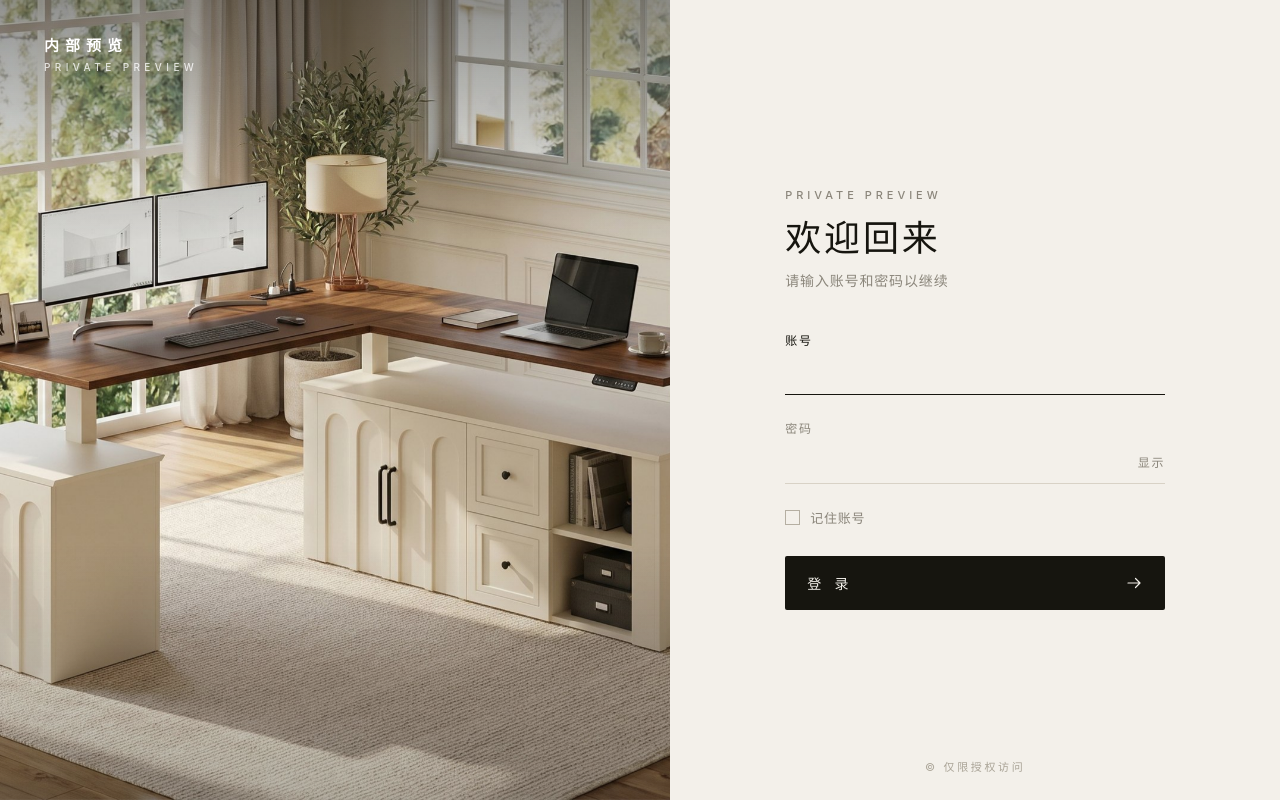
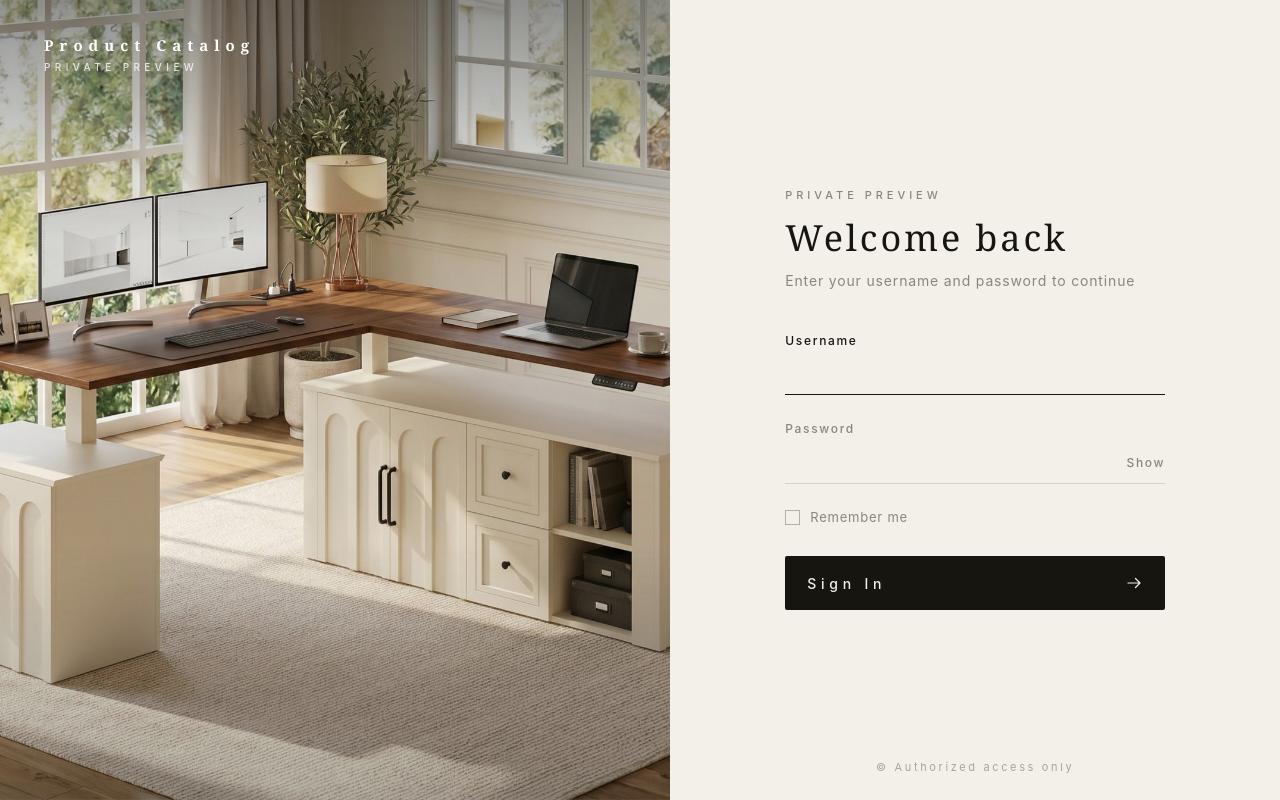
Before and after one commit to lijiaxu-collab/xingzheng, a plain HTML site: page index.html in a window 1280 px wide. Drawn offline with Linux system fonts and the light colour scheme.

Commit message:
Update index.html

```diff
--- a/index.html
+++ b/index.html
@@ -1,8 +1,8 @@
 <!DOCTYPE html>
-<html lang="zh-CN"><head><meta charset="UTF-8">
+<html lang="en"><head><meta charset="UTF-8">
 
 <meta name="viewport" content="width=device-width, initial-scale=1">
-<title>63 英寸 L 型站立式办公桌，拱形柜门配黑色拉手，带储物抽屉，全黑</title>
+<title>63-Inch L-Shaped Standing Desk with Arched Cabinet Doors, Black Handles and Storage Drawers, Black</title>
 <style>
   :root{
     --ink:#0F1111;
@@ -510,67 +510,67 @@ html:not(.authed),html:not(.authed) body{overflow:hidden;height:100%}
 </head>
 <body>
 <script>try{if(sessionStorage.getItem('pdp_auth_v1')==='1'){document.documentElement.classList.add('authed','boot')}}catch(e){}</script>
-<div id="lg" role="dialog" aria-label="登录">
+<div id="lg" role="dialog" aria-label="Sign in">
   <div class="lg-ph">
     <img src="assets/woodwhite-1.jpg" alt="">
-    <div class="lg-brand"><b>内部预览</b><span>PRIVATE PREVIEW</span></div>
+    <div class="lg-brand"><b>Product Catalog</b><span>PRIVATE PREVIEW</span></div>
   </div>
   <div class="lg-fm">
     <div class="lg-box lgcard" id="lgcard">
       <div class="eb rv" style="--i:0">PRIVATE PREVIEW</div>
-      <h1 class="rv" style="--i:1">欢迎回来</h1>
-      <p class="sub rv" style="--i:2">请输入账号和密码以继续</p>
+      <h1 class="rv" style="--i:1">Welcome back</h1>
+      <p class="sub rv" style="--i:2">Enter your username and password to continue</p>
       <form class="lgform" id="lgform" autocomplete="on" novalidate>
         <div class="fld rv" id="fu" style="--i:3">
-          <label for="lgu">账号</label>
+          <label for="lgu">Username</label>
           <input id="lgu" name="username" type="text" autocomplete="username" autocapitalize="off" spellcheck="false">
         </div>
         <div class="fld rv" id="fp" style="--i:4">
-          <label for="lgp">密码</label>
+          <label for="lgp">Password</label>
           <input id="lgp" name="password" type="password" autocomplete="current-password">
-          <button type="button" class="eye" id="lgeye" aria-label="显示或隐藏密码">显示</button>
+          <button type="button" class="eye" id="lgeye" aria-label="Show or hide password">Show</button>
         </div>
         <div class="lg-row rv" style="--i:5">
-          <label class="rem"><input type="checkbox" id="lgr"><i></i>记住账号</label>
+          <label class="rem"><input type="checkbox" id="lgr"><i></i>Remember me</label>
           <div class="err" id="lgerr" role="alert"></div>
         </div>
-        <button type="submit" class="go rv" id="lgbtn" style="--i:6"><span class="tx">登 录</span><svg viewBox="0 0 24 24" aria-hidden="true"><path d="M4 12h16M14 6l6 6-6 6"/></svg></button>
+        <button type="submit" class="go rv" id="lgbtn" style="--i:6"><span class="tx">Sign In</span><svg viewBox="0 0 24 24" aria-hidden="true"><path d="M4 12h16M14 6l6 6-6 6"/></svg></button>
       </form>
     </div>
-    <div class="lg-foot">© 仅限授权访问</div>
+    <div class="lg-foot">© Authorized access only</div>
   </div>
 </div>
-<button id="lo" type="button">退出登录</button>
+<button id="lo" type="button">Sign out</button>
 
 
 <header class="site-hd"><div class="site-hd-in"><span class="logo">董家创新</span></div></header>
 <main class="pdp">
   <!-- ================= 左栏：图集 ================= -->
-  <section class="gallery" aria-label="商品图片">
+  <section class="gallery" aria-label="Product images">
     <div class="stage" id="stage">
       <img class="stage-img" id="stageBase" alt="">
       <img class="stage-img is-preview" id="stagePrev" alt="" aria-hidden="true">
     </div>
 
-    <p class="stage-note"><a href="#" id="viewAll">移动鼠标放大 · 点击查看大图</a></p>
-    <div class="thumbs" id="thumbs" role="group" aria-label="缩略图"></div>
+    <p class="stage-note"><a href="#" id="viewAll">Hover to zoom · Click to enlarge</a></p>
+    <div class="thumbs" id="thumbs" role="group" aria-label="Thumbnails"></div>
   </section>
 
   <!-- ================= 右栏：商品信息 ================= -->
   <section class="info">
-    <h1 class="title" id="title">63 英寸 L 型站立式办公桌，拱形柜门配黑色拉手，带储物抽屉，全黑</h1>
-    <p class="subtitle" id="subtitle">桌面 63" × 63"，桌深 23.6"；全黑桌面搭配黑色拱形柜体，配储物柜、2 个抽屉与开放式置物格，另配独立边柜。</p>
+    <h1 class="title" id="title">63-Inch L-Shaped Standing Desk with Arched Cabinet Doors, Black Handles and Storage Drawers, Black</h1>
+    <p class="subtitle" id="subtitle">63" × 63" desktop, 23.6" deep; black top paired with black arched-panel cabinets, with a storage cabinet, 2 drawers, open shelves and a separate side cabinet.</p>
 
     <hr>
 
     <div class="opt">
-      <div class="opt-label">尺寸：<b id="dimValue">L型</b></div>
-      <div class="dim-group" id="dimGroup" role="group" aria-label="选择尺寸"></div>
+      <div class="opt-label">Model: <b id="dimValue">L-Shape</b></div>
+      <div class="dim-group" id="dimGroup" role="group" aria-label="Select model"></div>
     </div>
 
     <div class="opt">
-      <div class="opt-label">颜色：<b id="colorValue">全黑</b></div>
-      <div class="color-group" id="colorGroup" role="group" aria-label="选择颜色"></div>
+      <div class="opt-label">Color: <b id="colorValue">Black</b></div>
+      <div class="color-group" id="colorGroup" role="group" aria-label="Select color"></div>
     </div>
 
     <div class="price-block" aria-live="polite">
@@ -580,7 +580,7 @@ html:not(.authed),html:not(.authed) body{overflow:hidden;height:100%}
     <hr>
 
     <!-- 详情：跟随颜色 SKU 切换 -->
-    <section class="detail" aria-label="商品详情">
+    <section class="detail" aria-label="Product details">
       <h2 class="detail-title">Top highlights</h2>
       <ul class="hl-list" id="hlList"></ul>
       <a class="hl-source" href="#">
@@ -596,7 +596,7 @@ html:not(.authed),html:not(.authed) body{overflow:hidden;height:100%}
       <div class="about-head" id="aboutHead">
         <h2 class="detail-title">About this item</h2>
         <button class="about-toggle" id="aboutToggle" type="button" aria-expanded="false" aria-controls="aboutBody">
-          <span id="aboutToggleText">展开</span>
+          <span id="aboutToggleText">Expand</span>
           <svg viewBox="0 0 24 24" fill="none" stroke="currentColor" stroke-width="2" stroke-linecap="round" stroke-linejoin="round" aria-hidden="true">
             <path d="M6 9l6 6 6-6"></path>
           </svg>
@@ -609,11 +609,11 @@ html:not(.authed),html:not(.authed) body{overflow:hidden;height:100%}
   </section>
 </main>
 
-<div class="lightbox" id="lightbox" role="dialog" aria-modal="true" aria-label="查看大图">
-  <button class="lb-close" id="lbClose" aria-label="关闭">×</button>
-  <button class="lb-nav prev" id="lbPrev" aria-label="上一张">‹</button>
+<div class="lightbox" id="lightbox" role="dialog" aria-modal="true" aria-label="Enlarged image">
+  <button class="lb-close" id="lbClose" aria-label="Close">×</button>
+  <button class="lb-nav prev" id="lbPrev" aria-label="Previous">‹</button>
   <img id="lbImg" alt="">
-  <button class="lb-nav next" id="lbNext" aria-label="下一张">›</button>
+  <button class="lb-nav next" id="lbNext" aria-label="Next">›</button>
   <div class="lb-thumbs" id="lbThumbs"></div>
   <div class="lb-count" id="lbCount"></div>
 </div>
@@ -629,21 +629,21 @@ const PRODUCT = {
 /* 型号清单（按钮顺序）。price 为该型号定价，仅供参考；
    U型、单人一桌子 还没有产品图，建好 SKU 后（dimension 填同名）按钮会自动可点 */
 const DIMENSIONS = [
-  { name: "L型", price: 349 },
-  { name: "T型", price: 399 },
-  { name: "U型", price: 439 },
-  { name: "单人一桌子", price: 279 }
+  { name: "L-Shape", price: 349 },
+  { name: "T-Shape", price: 399 },
+  { name: "U-Shape", price: 439 },
+  { name: "Single Desk", price: 279 }
 ];
 
 const VARIANTS = [
   {
     sku: "l-allblack",
-    dimension: "L型",
-    color: "全黑",
-    colorZh: "全黑",
+    dimension: "L-Shape",
+    color: "Black",
+    colorZh: "Black",
     price: 349,
-    title: "63 英寸 L 型站立式办公桌，拱形柜门配黑色拉手，带储物抽屉，全黑",
-    subtitle: "桌面 63\" × 63\"，桌深 23.6\"；全黑桌面搭配黑色拱形柜体，配储物柜、2 个抽屉与开放式置物格，另配独立边柜。",
+    title: "63-Inch L-Shaped Standing Desk with Arched Cabinet Doors, Black Handles and Storage Drawers, Black",
+    subtitle: "63\" × 63\" desktop, 23.6\" deep; black top paired with black arched-panel cabinets, with a storage cabinet, 2 drawers, open shelves and a separate side cabinet.",
     highlights: [
       "L-shaped corner layout with two 63\" wings and a 23.6\" deep work surface",
       "Electric lift desktop switches between sitting and standing heights",
@@ -656,19 +656,19 @@ const VARIANTS = [
       { label: "Arched Panel Design", text: "Black top and black cabinets create a bold, unified look. Arched-panel doors are paired with black bar handles, and the drawers with round black knobs, suiting modern studies and offices." }
     ],
     images: [
-      { src: "assets/allblack-1.jpg", alt: "全黑 L 型升降办公桌，黑色桌面与黑色拱形柜门（桌面降至坐姿高度）" },
-      { src: "assets/allblack-2.jpg", alt: "全黑 L 型升降办公桌，桌面升至站立高度" },
-      { src: "assets/dim-l.jpg", alt: "L 型升降办公桌尺寸图" }
+      { src: "assets/allblack-1.jpg", alt: "Black L-shaped standing desk with black top and black arched cabinet doors (lowered to sitting height)" },
+      { src: "assets/allblack-2.jpg", alt: "Black L-shaped standing desk, raised to standing height" },
+      { src: "assets/dim-l.jpg", alt: "L-shaped standing desk dimensions" }
     ]
   },
   {
     sku: "l-wood-white",
-    dimension: "L型",
-    color: "上木下白",
-    colorZh: "上木下白",
+    dimension: "L-Shape",
+    color: "Walnut & White",
+    colorZh: "Walnut & White",
     price: 349,
-    title: "63 英寸 L 型站立式办公桌，拱形柜门配黑色拉手，带储物抽屉，上木下白",
-    subtitle: "桌面 63\" × 63\"，桌深 23.6\"；胡桃木纹桌面搭配奶白色拱形柜体，配储物柜、2 个抽屉与开放式置物格，另配独立边柜。",
+    title: "63-Inch L-Shaped Standing Desk with Arched Cabinet Doors, Black Handles and Storage Drawers, Walnut & White",
+    subtitle: "63\" × 63\" desktop, 23.6\" deep; walnut-grain top paired with creamy white arched-panel cabinets, with a storage cabinet, 2 drawers, open shelves and a separate side cabinet.",
     highlights: [
       "L-shaped corner layout with two 63\" wings and a 23.6\" deep work surface",
       "Electric lift desktop switches between sitting and standing heights",
@@ -681,19 +681,19 @@ const VARIANTS = [
       { label: "Arched Panel Design", text: "A walnut-grain top sits over creamy white arched-panel cabinets. Black bar handles on the doors and round black knobs on the drawers add contrast, a warm look that suits modern and Scandinavian rooms." }
     ],
     images: [
-      { src: "assets/woodwhite-1.jpg", alt: "上木下白 L 型升降办公桌，胡桃木纹桌面与奶白色拱形柜体（桌面降至坐姿高度）" },
-      { src: "assets/woodwhite-2.jpg", alt: "上木下白 L 型升降办公桌，桌面升至站立高度" },
-      { src: "assets/dim-l.jpg", alt: "L 型升降办公桌尺寸图" }
+      { src: "assets/woodwhite-1.jpg", alt: "Walnut & White L-shaped standing desk with walnut-grain top and creamy white arched cabinets (lowered to sitting height)" },
+      { src: "assets/woodwhite-2.jpg", alt: "Walnut & White L-shaped standing desk, raised to standing height" },
+      { src: "assets/dim-l.jpg", alt: "L-shaped standing desk dimensions" }
     ]
   },
   {
     sku: "l-wood-black",
-    dimension: "L型",
-    color: "上木下黑",
-    colorZh: "上木下黑",
+    dimension: "L-Shape",
+    color: "Walnut & Black",
+    colorZh: "Walnut & Black",
     price: 349,
-    title: "63 英寸 L 型站立式办公桌，拱形柜门配黑色拉手，带储物抽屉，上木下黑",
-    subtitle: "桌面 63\" × 63\"，桌深 23.6\"；胡桃木纹桌面搭配黑色拱形柜体，配储物柜、2 个抽屉与开放式置物格，另配独立边柜。",
+    title: "63-Inch L-Shaped Standing Desk with Arched Cabinet Doors, Black Handles and Storage Drawers, Walnut & Black",
+    subtitle: "63\" × 63\" desktop, 23.6\" deep; walnut-grain top paired with black arched-panel cabinets, with a storage cabinet, 2 drawers, open shelves and a separate side cabinet.",
     highlights: [
       "L-shaped corner layout with two 63\" wings and a 23.6\" deep work surface",
       "Electric lift desktop switches between sitting and standing heights",
@@ -706,19 +706,19 @@ const VARIANTS = [
       { label: "Arched Panel Design", text: "A walnut-grain top sits over matte black arched-panel cabinets. Black bar handles on the doors and round black knobs on the drawers create a rich contrast that suits modern and classic rooms." }
     ],
     images: [
-      { src: "assets/woodblack-1.jpg", alt: "上木下黑 L 型升降办公桌，胡桃木纹桌面与黑色拱形柜体（桌面降至坐姿高度）" },
-      { src: "assets/woodblack-2.jpg", alt: "上木下黑 L 型升降办公桌，桌面升至站立高度" },
-      { src: "assets/dim-l.jpg", alt: "L 型升降办公桌尺寸图" }
+      { src: "assets/woodblack-1.jpg", alt: "Walnut & Black L-shaped standing desk with walnut-grain top and black arched cabinets (lowered to sitting height)" },
+      { src: "assets/woodblack-2.jpg", alt: "Walnut & Black L-shaped standing desk, raised to standing height" },
+      { src: "assets/dim-l.jpg", alt: "L-shaped standing desk dimensions" }
     ]
   },
   {
     sku: "t-allwood",
-    dimension: "T型",
-    color: "全木色",
-    colorZh: "全木色",
+    dimension: "T-Shape",
+    color: "All Wood",
+    colorZh: "All Wood",
     price: 399,
-    title: "102 英寸 T 型站立式办公桌，拱形柜门配黑色拉手，带储物抽屉，全木色",
-    subtitle: "桌面总宽 102.36\"、桌深 23.62\"；主柜长 53.54\"，配储物柜、2 个抽屉与 9.25\" 高开放式置物格，另配独立边柜。",
+    title: "102-Inch T-Shaped Standing Desk with Arched Cabinet Doors, Black Handles and Storage Drawers, All Wood",
+    subtitle: "102.36\" wide, 23.62\" deep; 53.54\" main cabinet with 2 drawers and 9.25\" high open shelves, plus a separate side cabinet.",
     highlights: [
       "T-shaped layout, 102.36\" wide and 23.62\" deep, with plenty of room for multiple monitors",
       "Electric lift desktop switches between sitting and standing heights",
@@ -731,19 +731,19 @@ const VARIANTS = [
       { label: "Arched Panel Design", text: "A deep walnut-grain top sits over matching all-wood arched-panel cabinets. Black bar handles on the doors and round black knobs on the drawers complete a warm, unified look that suits modern and classic rooms." }
     ],
     images: [
-      { src: "assets/twood-1.jpg", alt: "T 型全木色升降办公桌，深胡桃木纹桌面与拱形柜体" },
-      { src: "assets/twood-2.jpg", alt: "T 型全木色升降办公桌（桌面升起）" },
-      { src: "assets/dim-t.jpg", alt: "T 型升降办公桌尺寸图" }
+      { src: "assets/twood-1.jpg", alt: "All Wood T-shaped standing desk with deep walnut-grain top and arched cabinets" },
+      { src: "assets/twood-2.jpg", alt: "All Wood T-shaped standing desk, raised to standing height" },
+      { src: "assets/dim-t.jpg", alt: "T-shaped standing desk dimensions" }
     ]
   },
   {
     sku: "u-wood-black",
-    dimension: "U型",
-    color: "上木下黑",
-    colorZh: "上木下黑",
+    dimension: "U-Shape",
+    color: "Walnut & Black",
+    colorZh: "Walnut & Black",
     price: 439,
-    title: "86.6 英寸 U 型站立式办公桌，拱形柜门配黑色拉手，带储物抽屉，上木下黑",
-    subtitle: "桌面总宽 86.61\"，两翼各长 63\"，桌深 23.62\"；双侧储物柜长 65.35\"，配储物柜、抽屉与开放式置物格。",
+    title: "86.6-Inch U-Shaped Standing Desk with Arched Cabinet Doors, Black Handles and Storage Drawers, Walnut & Black",
+    subtitle: "86.61\" wide with two 63\" wings, 23.62\" deep; two 65.35\" storage cabinets with drawers and open shelves.",
     highlights: [
       "U-shaped layout, 86.61\" wide with two 63\" wings and a 23.62\" deep work surface",
       "Electric lift desktop switches between sitting and standing heights",
@@ -756,19 +756,19 @@ const VARIANTS = [
       { label: "Arched Panel Design", text: "A walnut-grain top sits over matte black arched-panel cabinets. Black bar handles on the doors and round black knobs on the drawers create a rich contrast that suits modern and classic rooms." }
     ],
     images: [
-      { src: "assets/ublack-1.jpg", alt: "上木下黑 U 型升降办公桌（桌面降低）" },
-      { src: "assets/ublack-2.jpg", alt: "上木下黑 U 型升降办公桌（桌面升起）" },
-      { src: "assets/dim-u.jpg", alt: "U 型升降办公桌尺寸图" }
+      { src: "assets/ublack-1.jpg", alt: "Walnut & Black U-shaped standing desk (lowered)" },
+      { src: "assets/ublack-2.jpg", alt: "Walnut & Black U-shaped standing desk (raised)" },
+      { src: "assets/dim-u.jpg", alt: "U-shaped standing desk dimensions" }
     ]
   },
   {
     sku: "s-wood-white",
-    dimension: "单人一桌子",
-    color: "上木下白",
-    colorZh: "上木下白",
+    dimension: "Single Desk",
+    color: "Walnut & White",
+    colorZh: "Walnut & White",
     price: 279,
-    title: "63 英寸 单人站立式办公桌，拱形柜体配黑色拉手，带储物柜，上木下白",
-    subtitle: "桌面 63\" × 23.62\"；储物柜长 50.39\"、深 23.62\"、高 20.67\"，配拱形柜门与拱形桌腿护板。",
+    title: "63-Inch Single-Person Standing Desk with Arched Cabinet, Black Handles and Storage Cabinet, Walnut & White",
+    subtitle: "63\" × 23.62\" desktop; 50.39\" × 23.62\" × 20.67\" storage cabinet with arched doors and an arched leg panel.",
     highlights: [
       "Single-person desk with a 63\" x 23.62\" desktop",
       "Electric lift desktop switches between sitting and standing heights",
@@ -781,19 +781,19 @@ const VARIANTS = [
       { label: "Arched Panel Design", text: "A walnut-grain top pairs with a creamy white arched-panel cabinet and leg panel. Black bar handles add contrast, a soft, bright look that suits modern and Scandinavian rooms." }
     ],
     images: [
-      { src: "assets/swhite-1.jpg", alt: "上木下白 单人升降办公桌（桌面降低）" },
-      { src: "assets/swhite-2.jpg", alt: "上木下白 单人升降办公桌（桌面升起）" },
-      { src: "assets/dim-single.jpg", alt: "单人升降办公桌尺寸图" }
+      { src: "assets/swhite-1.jpg", alt: "Walnut & White single-person standing desk (lowered)" },
+      { src: "assets/swhite-2.jpg", alt: "Walnut & White single-person standing desk (raised)" },
+      { src: "assets/dim-single.jpg", alt: "Single-person standing desk dimensions" }
     ]
   },
   {
     sku: "s-wood-black",
-    dimension: "单人一桌子",
-    color: "上木下黑",
-    colorZh: "上木下黑",
+    dimension: "Single Desk",
+    color: "Walnut & Black",
+    colorZh: "Walnut & Black",
     price: 279,
-    title: "63 英寸 单人站立式办公桌，拱形柜体配黑色拉手，带储物柜，上木下黑",
-    subtitle: "桌面 63\" × 23.62\"；储物柜长 50.39\"、深 23.62\"、高 20.67\"，配拱形柜门与拱形桌腿护板。",
+    title: "63-Inch Single-Person Standing Desk with Arched Cabinet, Black Handles and Storage Cabinet, Walnut & Black",
+    subtitle: "63\" × 23.62\" desktop; 50.39\" × 23.62\" × 20.67\" storage cabinet with arched doors and an arched leg panel.",
     highlights: [
       "Single-person desk with a 63\" x 23.62\" desktop",
       "Electric lift desktop switches between sitting and standing heights",
@@ -806,9 +806,9 @@ const VARIANTS = [
       { label: "Arched Panel Design", text: "A walnut-grain top sits over a matte black arched-panel cabinet and leg panel. Black bar handles create a rich contrast that suits modern and classic rooms." }
     ],
     images: [
-      { src: "assets/sblack-1.jpg", alt: "上木下黑 单人升降办公桌（桌面降低）" },
-      { src: "assets/sblack-2.jpg", alt: "上木下黑 单人升降办公桌（桌面升起）" },
-      { src: "assets/dim-single.jpg", alt: "单人升降办公桌尺寸图" }
+      { src: "assets/sblack-1.jpg", alt: "Walnut & Black single-person standing desk (lowered)" },
+      { src: "assets/sblack-2.jpg", alt: "Walnut & Black single-person standing desk (raised)" },
+      { src: "assets/dim-single.jpg", alt: "Single-person standing desk dimensions" }
     ]
   }
 ];
@@ -862,7 +862,7 @@ function renderThumbs() {
     const b = document.createElement("button");
     b.type = "button";
     b.className = "thumb" + (i === iIndex ? " is-active" : "");
-    b.setAttribute("aria-label", `查看图片 ${i + 1}：${item.alt}`);
+    b.setAttribute("aria-label", `View image ${i + 1}: ${item.alt}`);
     b.setAttribute("aria-current", i === iIndex ? "true" : "false");
     b.innerHTML = `<img src="${item.src}" alt="" loading="lazy">`;
     b.addEventListener("mouseenter", () => startHover(i));
@@ -883,7 +883,7 @@ function renderColorCards() {
     card.type = "button";
     card.className = "color-card" + (i === vIndex ? " is-active" : "");
     card.setAttribute("aria-pressed", i === vIndex ? "true" : "false");
-    card.setAttribute("aria-label", `${v.colorZh} ${v.color}，${v.price} 美元`);
+    card.setAttribute("aria-label", `${v.color}, ${v.price} USD`);
     card.innerHTML = `
       <img class="card-img" src="${v.images[0].src}" alt="">
       <div class="card-meta">1 option</div>
@@ -905,7 +905,7 @@ function renderDims() {
     b.className = "dim-btn" + (dim.name === current().dimension ? " is-active" : "");
     b.textContent = dim.name;
     b.disabled = !has;
-    if (!has) b.title = "暂未上架";
+    if (!has) b.title = "Coming soon";
     b.setAttribute("aria-pressed", dim.name === current().dimension ? "true" : "false");
     b.addEventListener("click", () => selectVariant(idx, true));
     group.appendChild(b);
@@ -993,7 +993,7 @@ function paintLightbox() {
       const b = document.createElement("button");
       b.type = "button";
       b.className = "lb-thumb";
-      b.setAttribute("aria-label", `查看图片 ${i + 1}`);
+      b.setAttribute("aria-label", `View image ${i + 1}`);
       b.innerHTML = `<img src="${it.src}" alt="">`;
       b.addEventListener("click", () => { lbIndex = i; paintLightbox(); });
       lbThumbs.appendChild(b);
@@ -1212,7 +1212,7 @@ function renderDetail() {
 function setAboutOpen(open) {
   aboutOpen = open;
   aboutToggle.setAttribute("aria-expanded", open ? "true" : "false");
-  $("#aboutToggleText").textContent = open ? "收起" : "展开";
+  $("#aboutToggleText").textContent = open ? "Collapse" : "Expand";
   aboutBody.style.maxHeight = open ? aboutBody.scrollHeight + "px" : "0px";
 }
 
@@ -1262,7 +1262,7 @@ window.addEventListener("resize", () => {
   // 显示/隐藏密码
   var eye=document.getElementById('lgeye');
   eye.addEventListener('click',function(){
-    var show=p.type==='password';p.type=show?'text':'password';eye.textContent=show?'隐藏':'显示';p.focus();
+    var show=p.type==='password';p.type=show?'text':'password';eye.textContent=show?'Hide':'Show';p.focus();
   });
 
   function showErr(msg,which){
@@ -1278,20 +1278,20 @@ window.addEventListener("resize", () => {
     e.preventDefault();
     if(busy)return;
     var uv=u.value.trim(), pv=p.value;
-    if(!uv){showErr('请输入账号','u');u.focus();return}
-    if(!pv){showErr('请输入密码','p');p.focus();return}
-    busy=true;clearErr();card.classList.add('loading');tx.textContent='验 证 中';
+    if(!uv){showErr('Please enter your username','u');u.focus();return}
+    if(!pv){showErr('Please enter your password','p');p.focus();return}
+    busy=true;clearErr();card.classList.add('loading');tx.textContent='Verifying';
     setTimeout(function(){
       if(uv.toLowerCase()===USER&&pv===PASS){success(uv)}
       else{
-        busy=false;card.classList.remove('loading');tx.textContent='登 录';
-        showErr('账号或密码不正确','both');p.select();
+        busy=false;card.classList.remove('loading');tx.textContent='Sign In';
+        showErr('Incorrect username or password','both');p.select();
       }
     },1100);
   });
 
   function success(uv){
-    card.classList.remove('loading');card.classList.add('done');tx.textContent='欢 迎 回 来';
+    card.classList.remove('loading');card.classList.add('done');tx.textContent='Welcome';
     try{sessionStorage.setItem(KEY,'1')}catch(e){}
     try{rem.checked?localStorage.setItem(UKEY,uv):localStorage.removeItem(UKEY)}catch(e){}
     if(document.activeElement)document.activeElement.blur();
```
